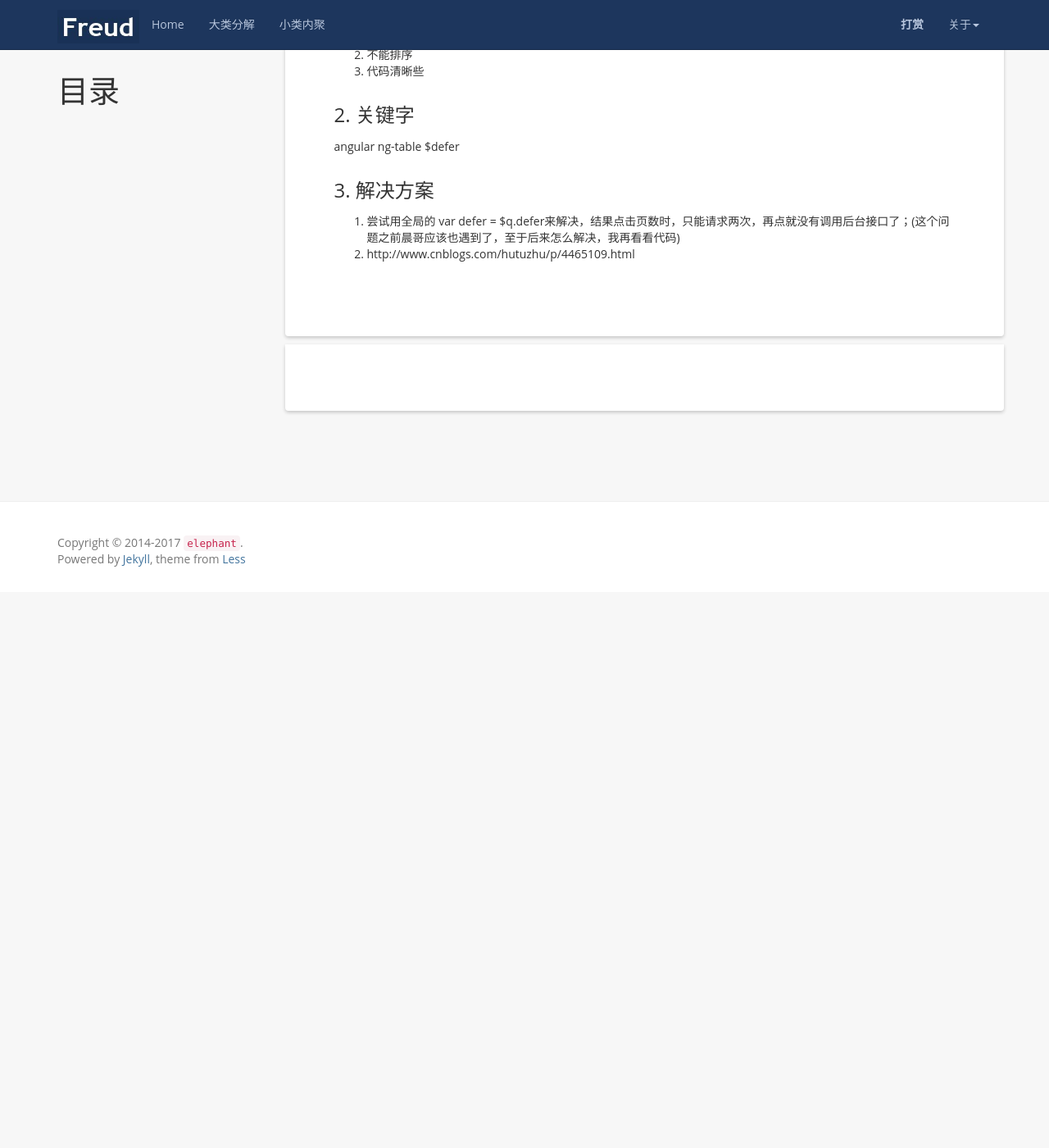
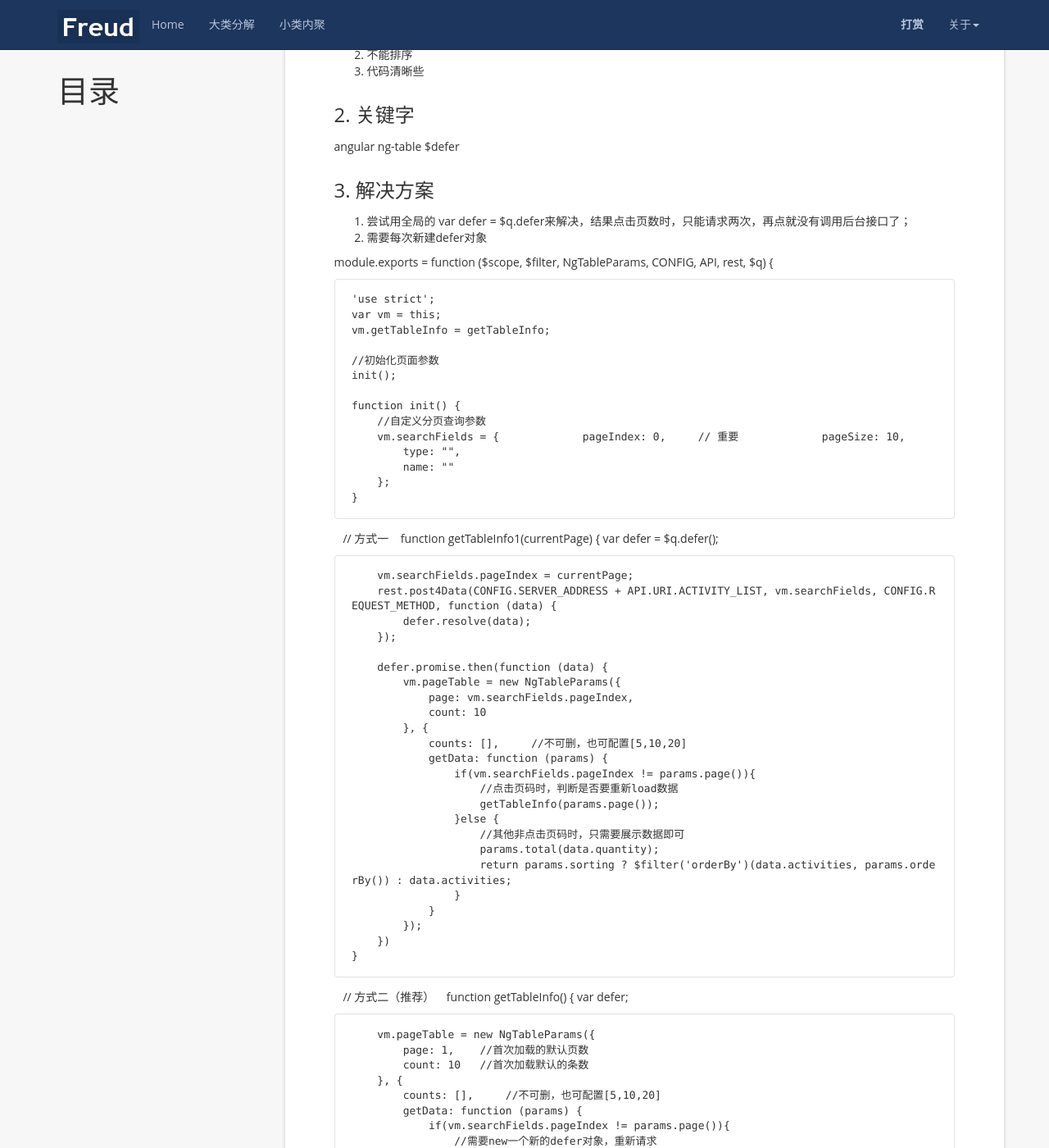
Before and after one commit to elephantsuperjuan/elephant, a Jekyll site: the page built from _posts/2017-02-12-ng-table-angular-pagination.markdown, in a window 1280 px wide and 1400 px high, scrolled down 539 px. Shown: the whole window at 82% size. Built offline with Jekyll 4.4.1, drawn with Linux system fonts in a browser that asks for light colours; nearby versions of some CDN libraries; comment, search, counter and statistics services are not loaded; before the commit the page ends 1261 px from its top, so only the background shows below that; some of the changed text lies outside the part shown.

Commit message:
Update 2017-02-12-ng-table-angular-pagination.markdown

```diff
--- a/_posts/2017-02-12-ng-table-angular-pagination.markdown
+++ b/_posts/2017-02-12-ng-table-angular-pagination.markdown
@@ -20,6 +20,86 @@ angular使用bootstrap的原生分页与ng-table的区别，
 angular ng-table $defer
 
 ### 3. 解决方案
-1. 尝试用全局的 var defer = $q.defer来解决，结果点击页数时，只能请求两次，再点就没有调用后台接口了；(这个问题之前晨哥应该也遇到了，至于后来怎么解决，我再看看代码)
-2.
-http://www.cnblogs.com/hutuzhu/p/4465109.html
+1. 尝试用全局的 var defer = $q.defer来解决，结果点击页数时，只能请求两次，再点就没有调用后台接口了；
+2. 需要每次新建defer对象
+
+  module.exports = function ($scope, $filter, NgTableParams, CONFIG, API, rest, $q) {
+
+    'use strict';
+    var vm = this;
+    vm.getTableInfo = getTableInfo;
+
+    //初始化页面参数
+    init();
+
+    function init() {
+        //自定义分页查询参数
+        vm.searchFields = {
+            pageIndex: 0,     // 重要
+            pageSize: 10,
+            type: "",
+            name: ""
+        };
+    }
+
+
+    // 方式一
+    function getTableInfo1(currentPage) {
+        var defer = $q.defer();
+
+        vm.searchFields.pageIndex = currentPage;
+        rest.post4Data(CONFIG.SERVER_ADDRESS + API.URI.ACTIVITY_LIST, vm.searchFields, CONFIG.REQUEST_METHOD, function (data) {
+            defer.resolve(data);
+        });
+
+        defer.promise.then(function (data) {
+            vm.pageTable = new NgTableParams({
+                page: vm.searchFields.pageIndex,
+                count: 10
+            }, {
+                counts: [],     //不可删，也可配置[5,10,20]
+                getData: function (params) {
+                    if(vm.searchFields.pageIndex != params.page()){
+                        //点击页码时，判断是否要重新load数据
+                        getTableInfo(params.page());
+                    }else {
+                        //其他非点击页码时，只需要展示数据即可
+                        params.total(data.quantity);
+                        return params.sorting ? $filter('orderBy')(data.activities, params.orderBy()) : data.activities;
+                    }
+                }
+            });
+        })
+    }
+
+    // 方式二（推荐）
+    function getTableInfo() {
+        var defer;
+
+        vm.pageTable = new NgTableParams({
+            page: 1,    //首次加载的默认页数
+            count: 10   //首次加载默认的条数
+        }, {
+            counts: [],     //不可删，也可配置[5,10,20]
+            getData: function (params) {
+                if(vm.searchFields.pageIndex != params.page()){
+                    //需要new一个新的defer对象，重新请求
+                    defer = $q.defer();
+
+                    vm.searchFields.pageIndex = params.page();
+                    rest.post4Data(CONFIG.XCROSS_SERVER_ADDRESS + API.URI.ACTIVITY_LIST, vm.searchFields, CONFIG.XCROSS_REQUEST_METHOD, function (data) {
+                        defer.resolve(data);
+                    });
+                }
+
+                //返回当前有效defer的请求数据
+                return defer.promise.then(function (data) {
+                    //其他非点击页码时，只需要展示数据即可
+                    params.total(data.quantity);
+                    return params.sorting ? $filter('orderBy')(data.activities, params.orderBy()) : data.activities;
+                });
+
+            }
+        });
+
+    }
```
